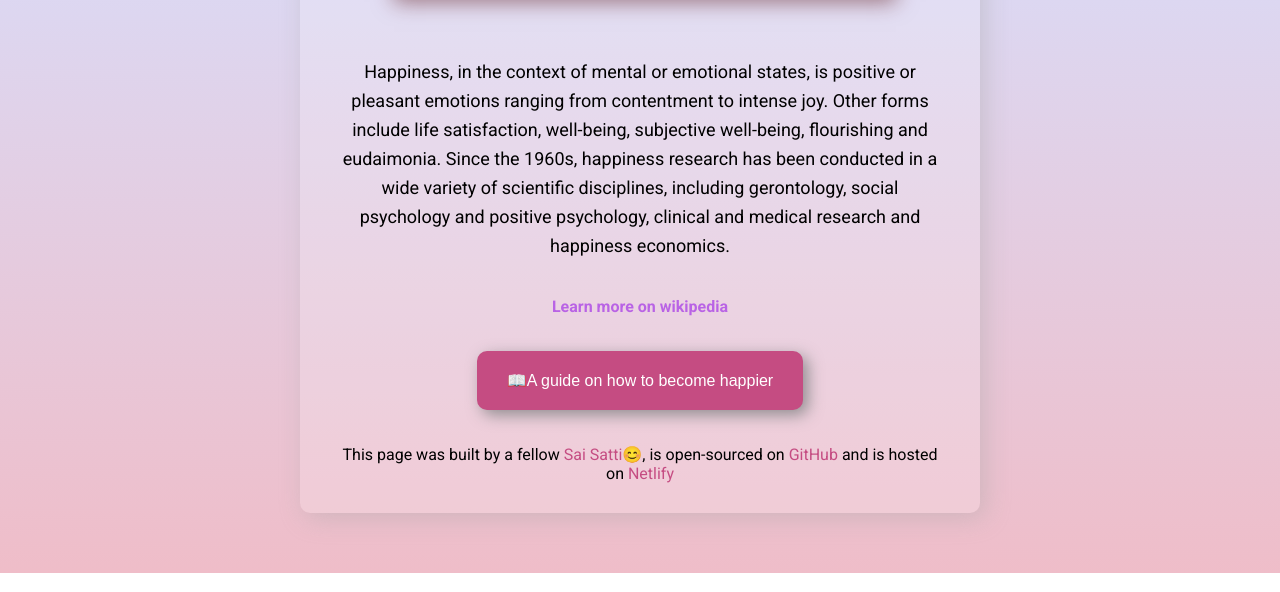
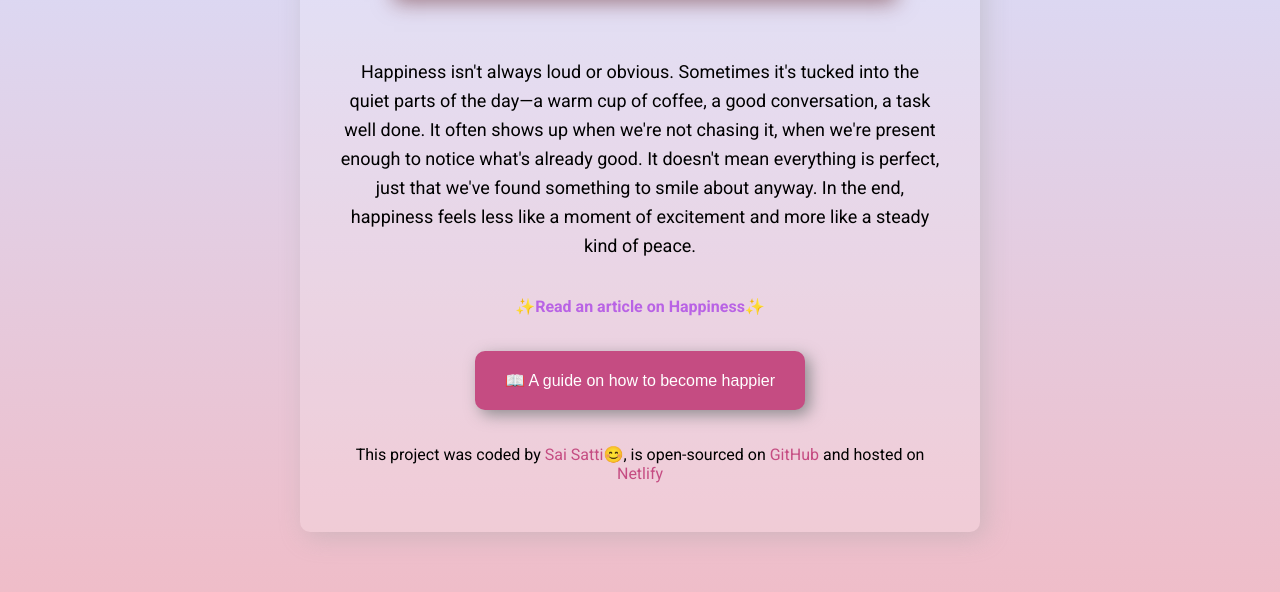
Before and after one commit to Sai-S-Mc/project-1-happiness, a plain HTML site: page index.html in a window 1280 px wide. Shown: the part 653-1245 px from the top of the page. Drawn offline with nearby package versions, Linux system fonts and the light colour scheme; a web font is replaced by a local one.

Commit message:
Updated HTML

```diff
--- a/index.html
+++ b/index.html
@@ -135,27 +135,27 @@
         alt="A key to long-term happiness"
       />
       <p class="description">
-        Happiness, in the context of mental or emotional states, is positive or
-        pleasant emotions ranging from contentment to intense joy. Other forms
-        include life satisfaction, well-being, subjective well-being,
-        flourishing and eudaimonia. Since the 1960s, happiness research has been
-        conducted in a wide variety of scientific disciplines, including
-        gerontology, social psychology and positive psychology, clinical and
-        medical research and happiness economics.
+        Happiness isn't always loud or obvious. Sometimes it's tucked into the
+        quiet parts of the day—a warm cup of coffee, a good conversation, a task
+        well done. It often shows up when we're not chasing it, when we're
+        present enough to notice what's already good. It doesn't mean everything
+        is perfect, just that we've found something to smile about anyway. In
+        the end, happiness feels less like a moment of excitement and more like
+        a steady kind of peace.
       </p>
       <br />
       <a
         class="learn-more"
-        href="https://en.wikipedia.org/wiki/Happiness"
-        title="Happiness on wikipedia"
+        href="https://www.verywellmind.com/what-is-happiness-4869755"
+        title="What Does Happiness Really Mean? - Kendra Cherry"
         target="_blank"
       >
-        <strong>Learn more on wikipedia</strong>
+        <strong>✨Read an article on Happiness✨</strong>
       </a>
-      <button>📖A guide on how to become happier</button>
+      <button>📖 A guide on how to become happier</button>
       <br />
       <p class="footer">
-        This page was built by a fellow
+        This project was coded by
         <a
           href="https://github.com/Sai-S-Mc"
           target="_blank"
@@ -168,7 +168,7 @@
           title="Sai's GitHub repository"
           >GitHub</a
         >
-        and is hosted on
+        and hosted on
         <a
           href="https://project-1-happiness.netlify.app/"
           target="_blank"
@@ -176,6 +176,7 @@
           >Netlify</a
         >
       </p>
+      <br/>
     </div>
     <script>
       function handleTime(userTime, userName) {
```
